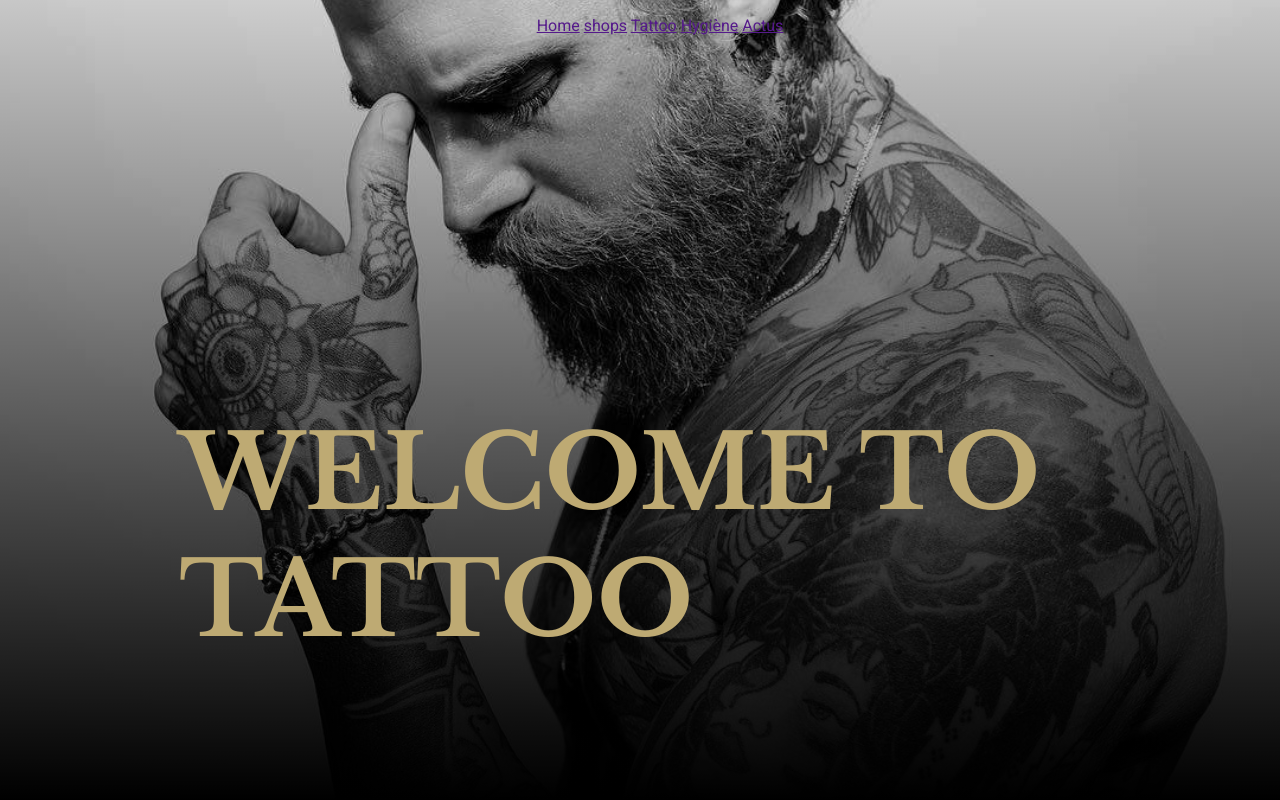
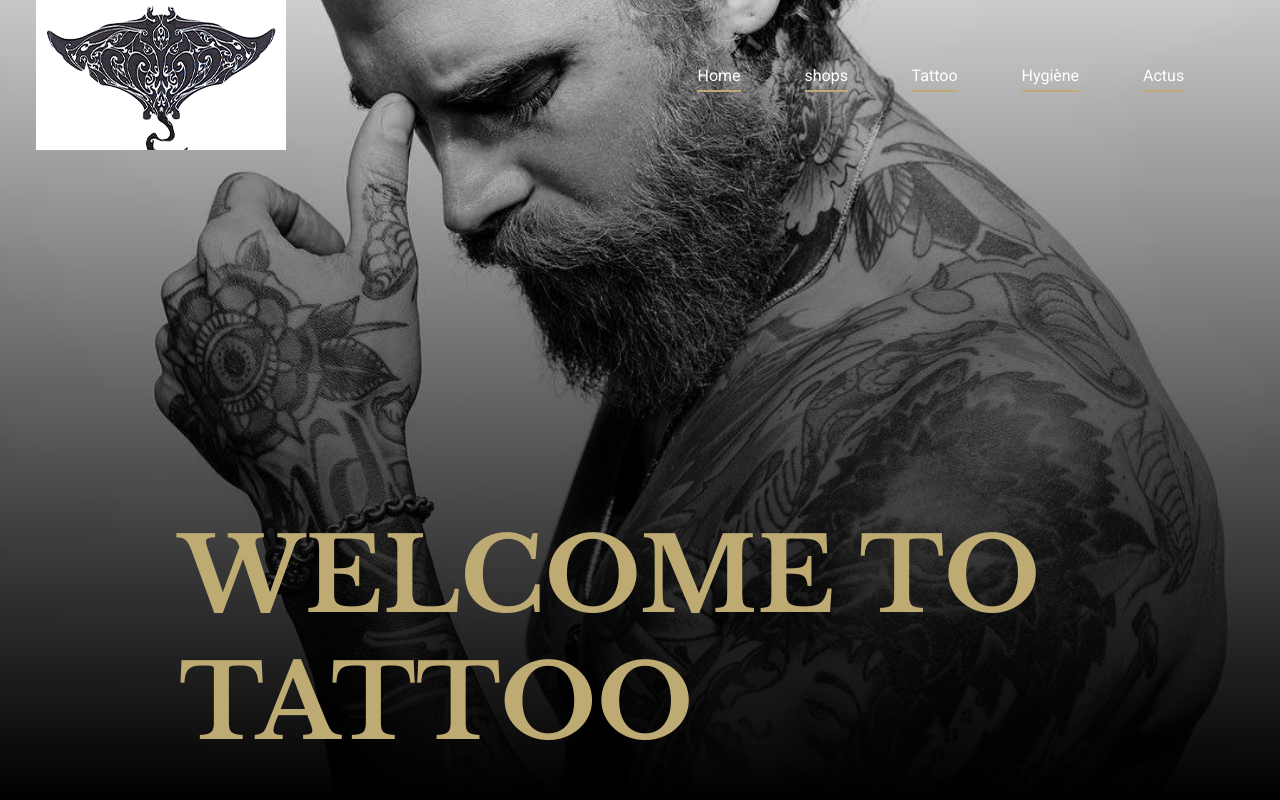
Before and after one commit to Gu21/tatouage, a plain HTML site: page index.html in a window 1280 px wide. Shown: the top 800 px of the page. Drawn offline with nearby package versions, Linux system fonts and the light colour scheme.

Commit message:
mise à jour le 23/10/2021

```diff
--- a/index.html
+++ b/index.html
@@ -13,9 +13,9 @@
     <header>
 
         <nav>
-            <!-- <div class="logoTattoo">
-                <img src="./img/logo.jpg" alt="logo-tatouage">
-            </div> -->
+            <div class="logoTattoo">
+                <img src="./img/logo.png" alt="logo-tatouage">
+            </div>
             <div class="navItems">
                 <ul class="navLink">
 
--- a/style.css
+++ b/style.css
@@ -35,9 +35,24 @@ header {
 
 }
 
+nav .navLink {
+
+    margin-top: 12px;
+    margin-left: 300px;
+}
+
  .navItems .navLink {
 
     font-family: 'Roboto','Arial', sans-serif;
+}
+
+.navLink a {
+
+    text-decoration: none;
+    color: #fff;
+    margin-right: 60px;
+    border-bottom: 2px solid #beaa73;
+    padding-bottom: 5px;
 }
 
 .titleTattoo {
```
Also changed, not shown: img/logo.jpg, img/logo.png (added).
